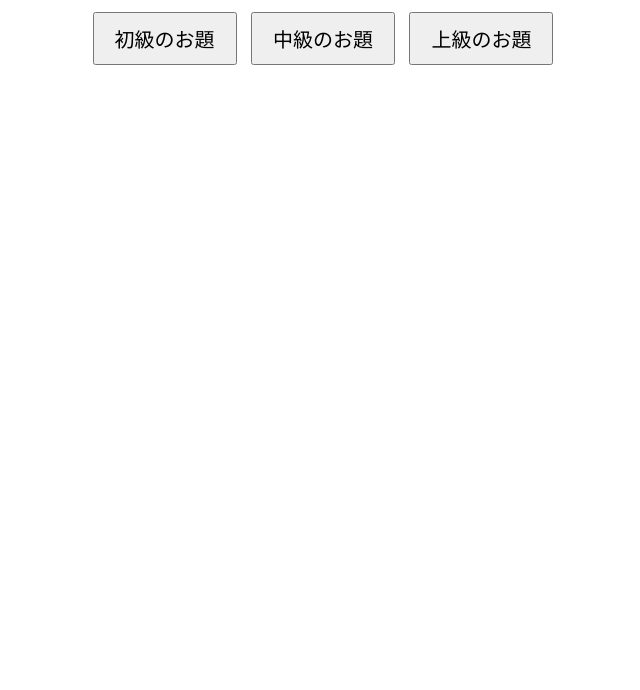
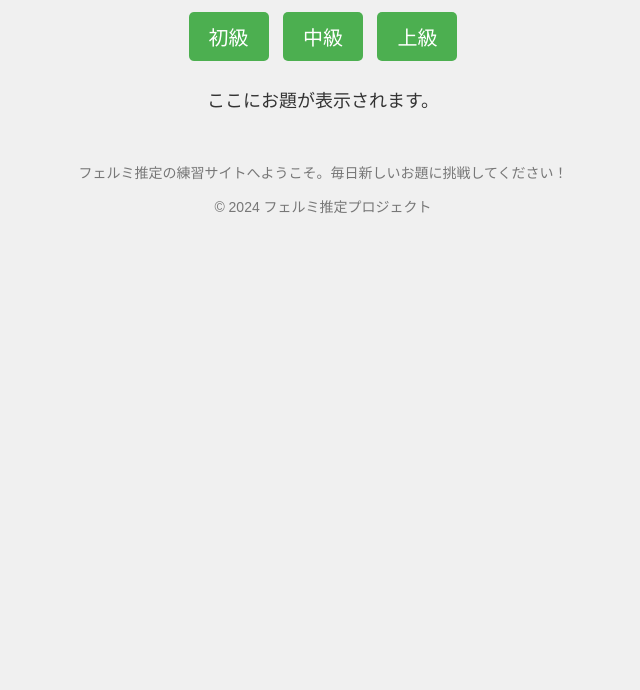
Before and after one commit to osyonohito/FermiEstimation, a plain HTML site: page index.html in a window 1280 px wide. Shown: the part 110-800 px from the top of the page, without its empty margins (317-957 px from the left). Drawn offline with Linux system fonts and the light colour scheme.

Commit message:
Update index.html to add beginner, intermediate, and advanced levels

```diff
--- a/index.html
+++ b/index.html
@@ -2,58 +2,84 @@
 <html lang="ja">
 <head>
     <meta charset="UTF-8">
-    <title>フェルミ推定 お題</title>
+    <title>日替わりフェルミ推定お題</title>
     <style>
-        body { font-family: Arial, sans-serif; text-align: center; margin-top: 50px; }
-        button { font-size: 20px; padding: 10px 20px; margin: 5px; }
-        #problem { margin-top: 20px; font-size: 18px; }
+        body {
+            font-family: Arial, sans-serif;
+            text-align: center;
+            margin-top: 50px;
+            background-color: #f0f0f0;
+            color: #333;
+        }
+        h1 {
+            color: #4CAF50;
+        }
+        button {
+            font-size: 20px;
+            padding: 10px 20px;
+            margin: 5px;
+            background-color: #4CAF50;
+            color: white;
+            border: none;
+            border-radius: 5px;
+            cursor: pointer;
+        }
+        button:hover {
+            background-color: #45a049;
+        }
+        .problem {
+            margin-top: 20px;
+            font-size: 18px;
+            color: #333;
+        }
+        .footer {
+            margin-top: 50px;
+            font-size: 14px;
+            color: #777;
+        }
     </style>
 </head>
 <body>
-    <h1>フェルミ推定 お題</h1>
-    <button onclick="showProblem('beginner')">初級のお題</button>
-    <button onclick="showProblem('intermediate')">中級のお題</button>
-    <button onclick="showProblem('advanced')">上級のお題</button>
-    <div id="problem"></div>
+    <h1>日替わりフェルミ推定お題</h1>
+    <div>
+        <button onclick="generateProblem('beginner')">初級</button>
+        <button onclick="generateProblem('intermediate')">中級</button>
+        <button onclick="generateProblem('advanced')">上級</button>
+    </div>
+    <div id="problem" class="problem">ここにお題が表示されます。</div>
 
     <script>
-        const beginnerProblems = [
-            "デイリーの1日の売上",
-            "ホテルブランの1年間の売上",
-            "栗駒山の1年間の登山者数"
-            // 他の初級のフェルミ推定お題を追加...
-        ];
+        const problems = {
+            beginner: [
+                "デイリーの1日の売り上げを推定してください",
+                "ホテルブランの1年の売り上げを推定してください。",
+                "栗駒山の1年間の登山者数を推定してください",
+                "他の初級のお題を追加..."
+            ],
+            intermediate: [
+                "東京の1年間の電気消費量を推定してください。",
+                "日本全国の図書館の数を推定してください。",
+                "1日の平均的な人の歩数を推定してください。",
+                "他の中級のお題を追加..."
+            ],
+            advanced: [
+                "世界中の1年間の航空便数を推定してください。",
+                "全世界のスマートフォンの年間販売台数を推定してください。",
+                "太平洋に存在するすべての魚の数を推定してください。",
+                "他の上級のお題を追加..."
+            ]
+        };
 
-        const intermediateProblems = [
-            "中級のフェルミ推定お題1",
-            "中級のフェルミ推定お題2",
-            "中級のフェルミ推定お題3"
-            // 他の中級のフェルミ推定お題を追加...
-        ];
-
-        const advancedProblems = [
-            "上級のフェルミ推定お題1",
-            "上級のフェルミ推定お題2",
-            "上級のフェルミ推定お題3"
-            // 他の上級のフェルミ推定お題を追加...
-        ];
-
-        function getRandomProblem(problems) {
-            const randomIndex = Math.floor(Math.random() * problems.length);
-            return problems[randomIndex];
-        }
-
-        function showProblem(level) {
-            let problem;
-            if (level === 'beginner') {
-                problem = getRandomProblem(beginnerProblems);
-            } else if (level === 'intermediate') {
-                problem = getRandomProblem(intermediateProblems);
-            } else if (level === 'advanced') {
-                problem = getRandomProblem(advancedProblems);
-            }
-            document.getElementById('problem').innerText = problem;
+        function generateProblem(level) {
+            const levelProblems = problems[level];
+            const randomIndex = Math.floor(Math.random() * levelProblems.length);
+            document.getElementById('problem').innerText = levelProblems[randomIndex];
         }
     </script>
+
+    <div class="footer">
+        <p>フェルミ推定の練習サイトへようこそ。毎日新しいお題に挑戦してください！</p>
+        <p>&copy; 2024 フェルミ推定プロジェクト</p>
+    </div>
 </body>
 </html>
```
